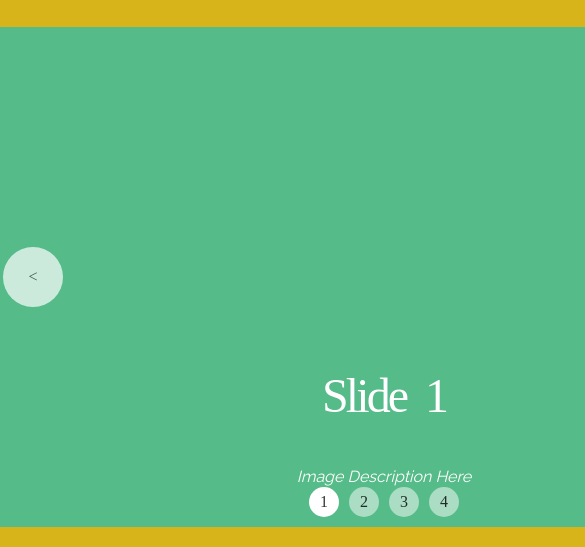
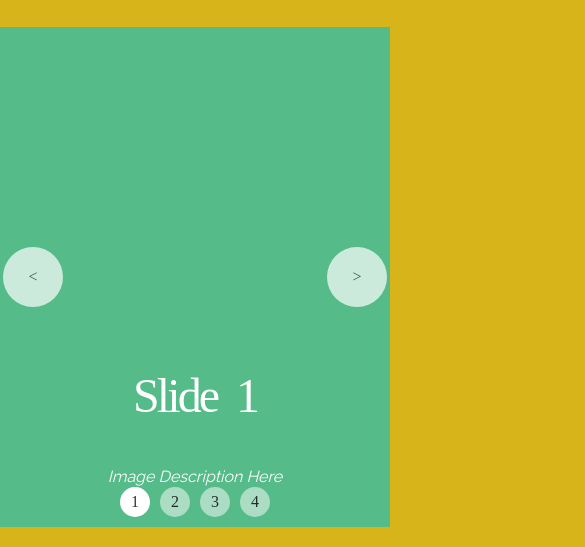
Before and after one commit to don-z3r0/gardencity, a plain HTML site: page index.html in a window 390 px wide. Shown: the part 553-1100 px from the top of the page, 585 px wide, since content can reach past the window. Drawn offline with Linux system fonts and the light colour scheme; a web font is replaced by a local one.

Commit message:
added media query for .CSSgal

```diff
--- a/styles.css
+++ b/styles.css
@@ -239,4 +239,7 @@ li a:hover {
 	ul {
 		display: none;
 	}
+	.CSSgal {
+		width: 100%;
+	}
 }
```
